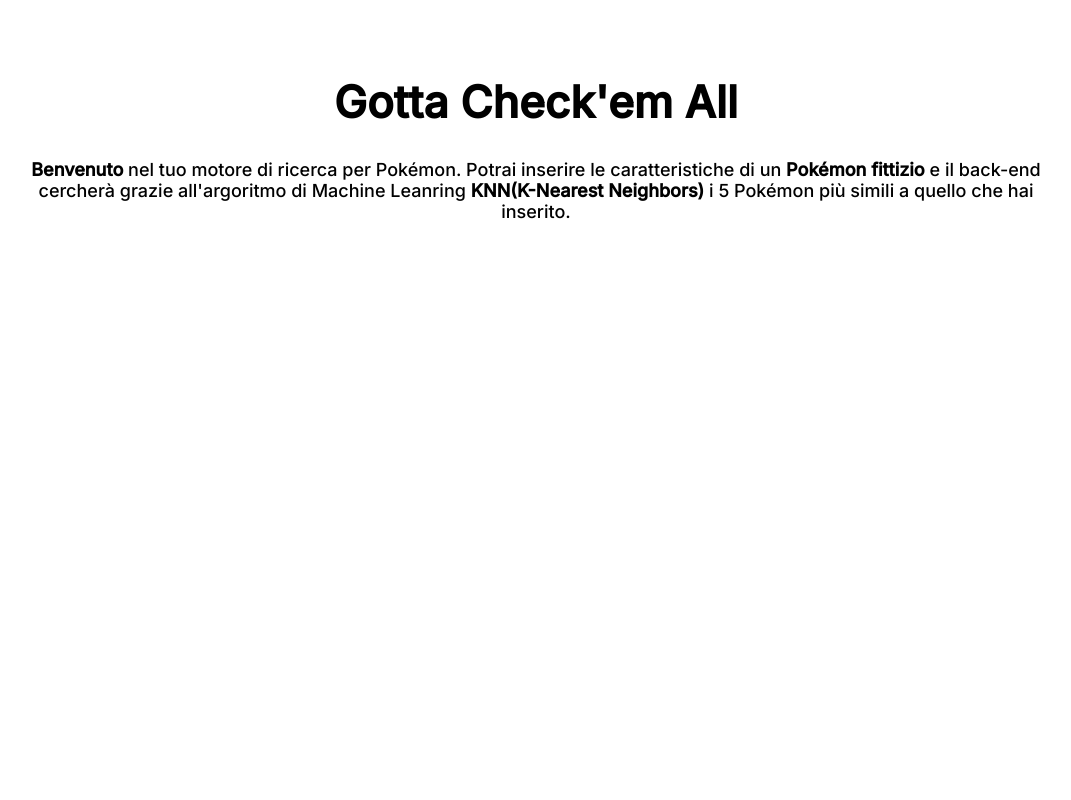
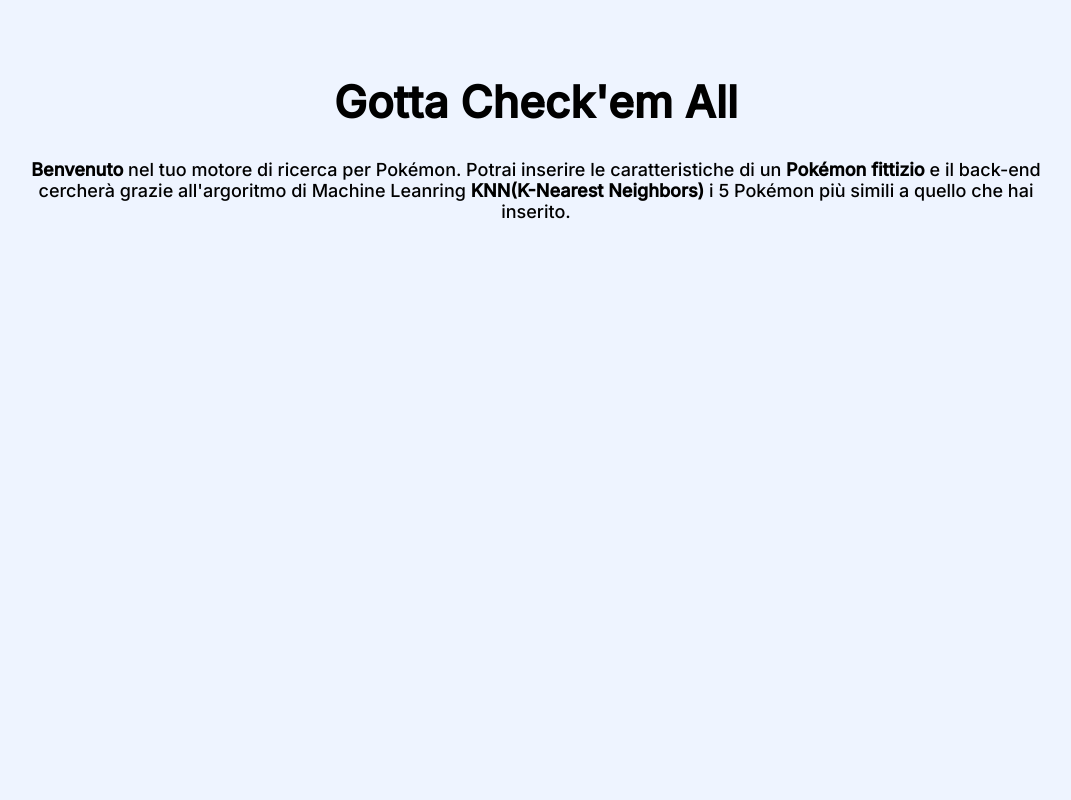
Before and after one commit to Luca-Landri/Gotta-Catch-em-All, a PHP site: page /static/index.html in a window 1280 px wide. Shown: the whole page, without its empty margins (104-1175 px from the left). Run offline with PHP 8.4, Linux system fonts and the light colour scheme.

Commit message:
#33dxja6

```diff
--- a/static/css/style.css
+++ b/static/css/style.css
@@ -11,6 +11,7 @@
     display: flex;
     align-items: center;
     flex-direction: column;
+    background-color: #EEF4FF;
 }
 
 h1{
```
